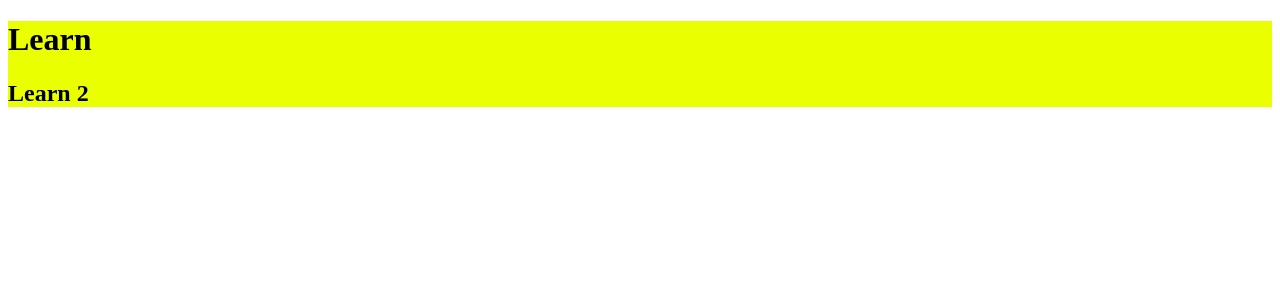
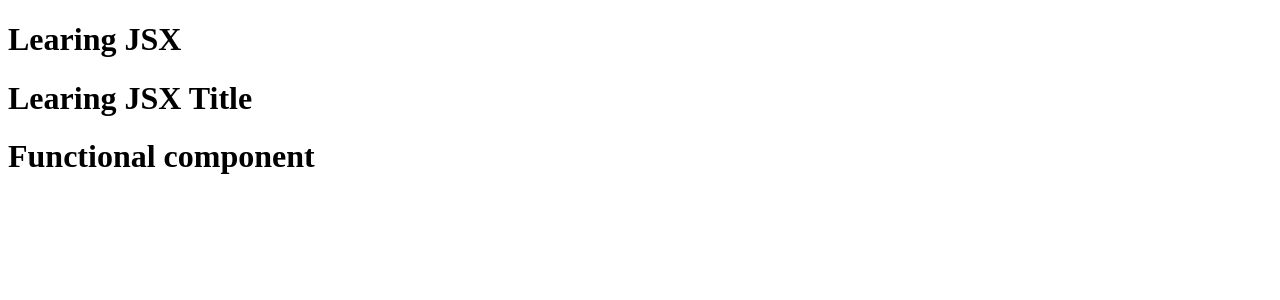
Before and after one commit to princeparvat80/NamasteReact, a React (Vite) app: page / in a window 1280 px wide. Shown: the top 300 px of the page. Built offline with nearby package versions, Linux system fonts and the light colour scheme.

Commit message:
Functional Component

```diff
--- a/App.js
+++ b/App.js
@@ -1,19 +1,50 @@
+// // --------------------------------------------------------------------------------------------------------------
+// //     This is how we create element by JavaScript
+// //     const heading = document.createElement("h1");
+// //     heading.innerHTML = "Prince Parvat";
+// //     const root = document.getElementById("root");
+// //     root.appendChild(heading);
+// // --------------------------------------------------------------------------------------------------------------
+
+// // This is how we create element by React
+// // const heading = React.createElement("h1", {}, "Learn"); //This object in this line will use to give the id to the elemnet.
+// // const heading2 = React.createElement("h2", {}, "Learn 2");
+// // const container = React.createElement("div", { id: "container" }, [
+// //   heading,
+// //   heading2,
+// // ]);
+// // --------------------------------------------------------------------------------------------------------------
+
 import React from "react";
-import ReactDOM from "react-dom";
-//--------------------------------------------------------------------------------------------------------------
-//     This is how we create element by JavaScript
-//     const heading = document.createElement("h1");
-//     heading.innerHTML = "Prince Parvat";
-//     const root = document.getElementById("root");
-//     root.appendChild(heading);
-//--------------------------------------------------------------------------------------------------------------
+import ReactDOM from "react-dom/client";
 
-// This is how we create element by JavaScript
-const heading = React.createElement("h1", {}, "Learn"); //This object in this line will use to give the id to the elemnet.
-const heading2 = React.createElement("h2", {}, "Learn 2");
-const container = React.createElement("div", { id: "container" }, [
-  heading,
-  heading2,
-]);
-const root = ReactDOM.createRoot(document.getElementById("root"));
-root.render(container);
+// This is how we create element by JSX
+const heading = (
+  <h1 id="h1" key="key1">
+    Learing JSX
+  </h1>
+);
+// const rootElement = ReactDOM.createRoot(document.getElementById("root"));
+// rootElement.render(heading);
+
+// Functional Component
+const Title = () => (
+    <h1 id="h1" key="key1">
+      Learing JSX Title
+    </h1>
+  );
+
+const HeaderComponent = () => {
+  return (
+    <div>
+      {heading}
+      <Title />
+      <h1>Functional component</h1>
+    </div>
+  );
+};
+
+const fucntionalComponentRoot = ReactDOM.createRoot(
+  document.getElementById("root")
+);
+fucntionalComponentRoot.render(<HeaderComponent />);
--- a/package.json
+++ b/package.json
@@ -3,8 +3,8 @@
   "version": "1.0.0",
   "description": "Prince learining React and it Bundlers",
   "scripts": {
-    "start" : "parcel index.html",
-    "build" : "parcel build index.html",
+    "start": "parcel index.html",
+    "build": "parcel build index.html",
     "test": "jest"
   },
   "repository": {
```
